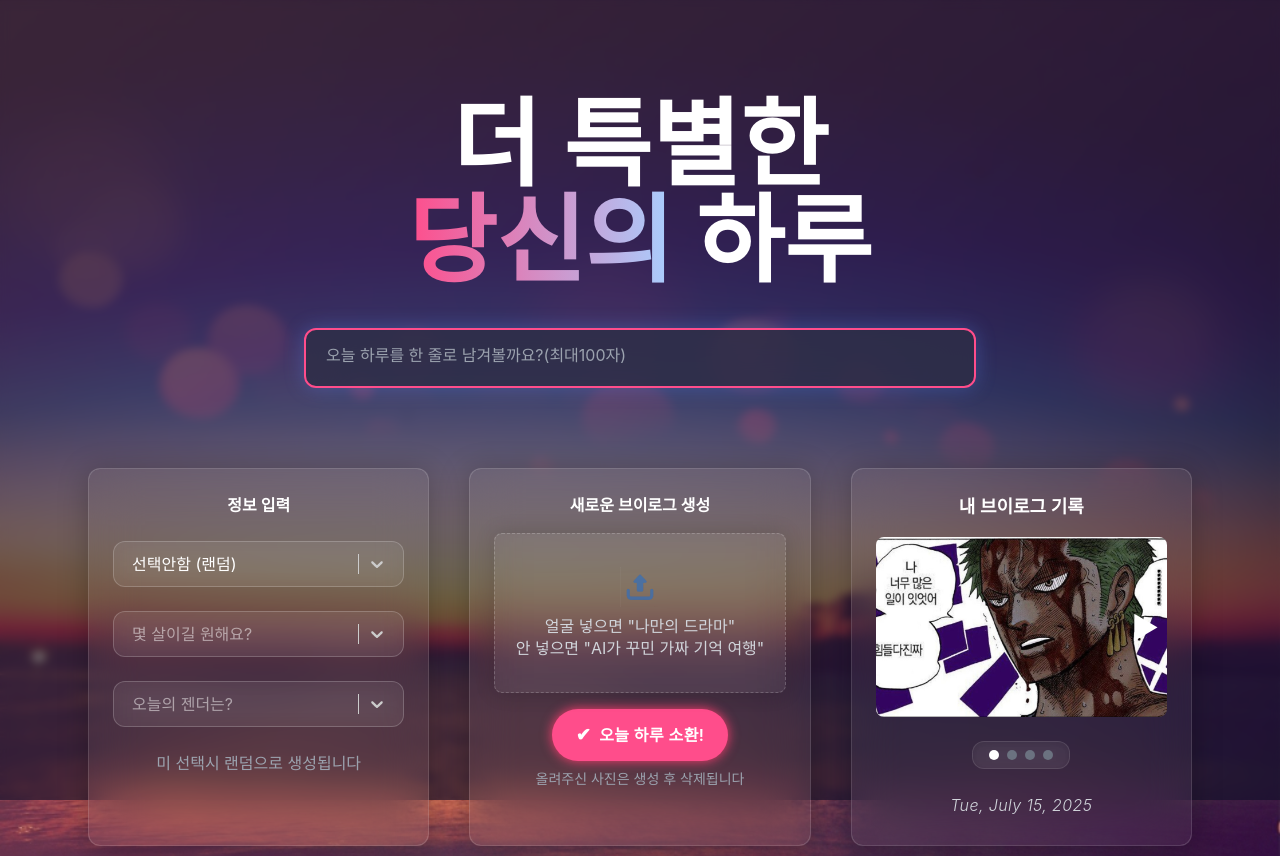
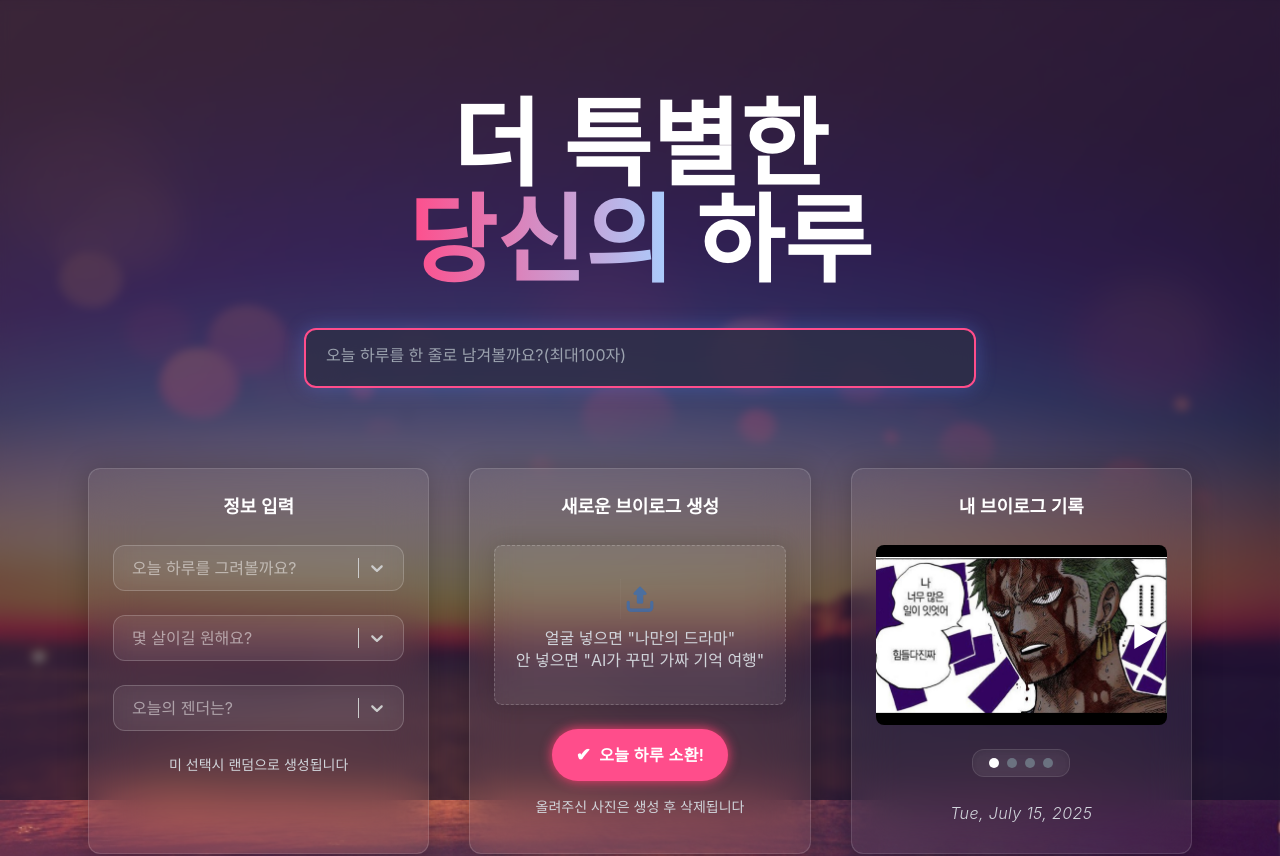
Before and after one commit to bravery33/FalseCam, a React (Vite) app: page / in a window 1280 px wide. Shown: the top 856 px of the page. Built offline with nearby package versions, Linux system fonts and the light colour scheme.

Commit message:
fix: thumbnail not rendering on new uploads - adjusted src with hardcoded path (임시 대응)

```diff
--- a/src/components/GenerationCard.jsx
+++ b/src/components/GenerationCard.jsx
@@ -8,14 +8,14 @@ export default function GenerationCard({ file, handleFileChange, loading, handle
       border border-[rgba(255,255,255,0.12)]
       shadow-[inset_0_0_0.5px_rgba(255,255,255,0.3),_0_4px_30px_rgba(0,0,0,0.25)]
       text-white transition-all duration-300
-      hover:scale-[1.03] transition-transform ease-in-out"
+      hover:scale-[1.13] transition-transform ease-in-out"
     >
-      <h2 className="text-center font-semibold mb-4">새로운 브이로그 생성</h2>
+      <h2 className="text-center text-lg font-semibold mb-6">새로운 브이로그 생성</h2>
 
       {/* ✅ 업로드 박스 */}
       <label
         htmlFor="file-upload"
-        className="relative w-full h-40 flex flex-col items-center justify-center mb-4
+        className="relative w-full h-40 flex flex-col items-center justify-center mb-6
         bg-[rgba(255,255,255,0.05)] backdrop-blur-xl
         border border-dashed border-[rgba(255,255,255,0.2)]
         shadow-[inset_0_0_0.5px_rgba(255,255,255,0.2),_0_0_20px_rgba(0,0,0,0.15)]
@@ -78,7 +78,7 @@ export default function GenerationCard({ file, handleFileChange, loading, handle
         </span>
       </button>
 
-      <p className="text-sm text-gray-400 mt-2 text-center">
+      <p className="text-sm text-gray-300 mt-4 text-center">
         올려주신 사진은 생성 후 삭제됩니다
       </p>
     </div>
--- a/src/components/InfoInputCard.jsx
+++ b/src/components/InfoInputCard.jsx
@@ -2,6 +2,7 @@ import Select from 'react-select';
 
 export default function InfoInputCard({ style, setStyle, age, setAge, gender, setGender }) {
   const styleOptions = [
+    { value: 'random', label: '선택안함 (랜덤)' },
     { value: 'realistic', label: '실사' },
     { value: '2d', label: '2D 애니메이션' },
     { value: '3d', label: '3D 애니메이션' },
@@ -71,23 +72,16 @@ export default function InfoInputCard({ style, setStyle, age, setAge, gender, se
       border border-[rgba(255,255,255,0.12)]
       shadow-[inset_0_0_0.5px_rgba(255,255,255,0.3),_0_4px_30px_rgba(0,0,0,0.25)]
       text-white transition-all duration-300
-      hover:scale-[1.03] transition-transform ease-in-out">
+      hover:scale-[1.13] transition-transform ease-in-out">
 
-      <h2 className="text-center font-semibold mb-6">정보 입력</h2>
+      <h2 className="text-center text-lg font-semibold mb-6">정보 입력</h2>
 
       {/* 화풍 선택 */}
       <div className="mb-6">
         <Select
-          value={
-            styleOptions.find((opt) => opt.value === style)
-            ?? { value: 'random', label: '선택안함 (랜덤)' }
-          }
-
+          value={style ? styleOptions.find((opt) => opt.value === style) : null}
           onChange={(selected) => setStyle(selected.value)}
-          options={[
-            { value: 'random', label: '선택안함 (랜덤)' },
-            ...styleOptions,
-          ]}
+          options={styleOptions}
           placeholder="오늘 하루를 그려볼까요?"
           styles={customSelectStyles}
         />
@@ -115,7 +109,7 @@ export default function InfoInputCard({ style, setStyle, age, setAge, gender, se
         />
       </div>
 
-      <p className="text-center text-gray-400 mt-2">미 선택시 랜덤으로 생성됩니다</p>
+      <p className="text-sm text-gray-300 mt-4 text-center">미 선택시 랜덤으로 생성됩니다</p>
     </div>
   );
 }
--- a/src/components/VlogRecordCard.jsx
+++ b/src/components/VlogRecordCard.jsx
@@ -8,9 +8,9 @@ export default function VlogRecordCard({ imageList, currentIndex, setCurrentInde
       border border-[rgba(255,255,255,0.12)]
       shadow-[inset_0_0_0.5px_rgba(255,255,255,0.3),_0_4px_30px_rgba(0,0,0,0.25)]
       text-white transition-all duration-300
-      hover:scale-[1.03] transition-transform ease-in-out">
+      hover:scale-[1.13] transition-transform ease-in-out">
 
-      <h2 className="text-center text-lg font-semibold mb-4">내 브이로그 기록</h2>
+      <h2 className="text-center text-lg font-semibold mb-6">내 브이로그 기록</h2>
 
       <div className="relative w-full flex justify-center items-center">
         {/* ◀ 이전 버튼 */}
@@ -25,22 +25,23 @@ export default function VlogRecordCard({ imageList, currentIndex, setCurrentInde
         )}
 
         {/* 썸네일 이미지 */}
-        <div className="relative w-full">
+        {/* 썸네일 이미지 */}
+        <div className="w-full h-[180px] overflow-hidden rounded-lg bg-black flex items-center justify-center">
           <img
             src={currentItem.src}
             onClick={() => openPreview(currentIndex)}
             alt={`브이로그 썸네일 ${currentIndex + 1}`}
-            className="rounded-lg w-full h-[180px] object-cover cursor-pointer transition-all duration-300 transform hover:scale-105 hover:shadow-2xl"
+            className="max-h-full max-w-full object-contain cursor-pointer transition-all duration-300 transform hover:scale-105 hover:shadow-2xl"
           />
 
-          {/* 🎬 영상이면 플레이 버튼 표시 */}
+          {/* 영상 재생 아이콘 */}
           {currentItem.type === 'video' && (
             <div className="absolute bottom-2 right-2 w-10 h-10 bg-white/10 backdrop-blur-md rounded-full border border-white shadow-[0_0_12px_#f472b6] flex items-center justify-center">
               <div className="w-0 h-0 border-t-6 border-b-6 border-l-8 border-t-transparent border-b-transparent border-l-white ml-[2px]" />
             </div>
           )}
+        </div>
 
-        </div>
 
         {/* ▶ 다음 버튼 */}
         <button
```
Lines whose indentation alone changed are shown as unchanged.
